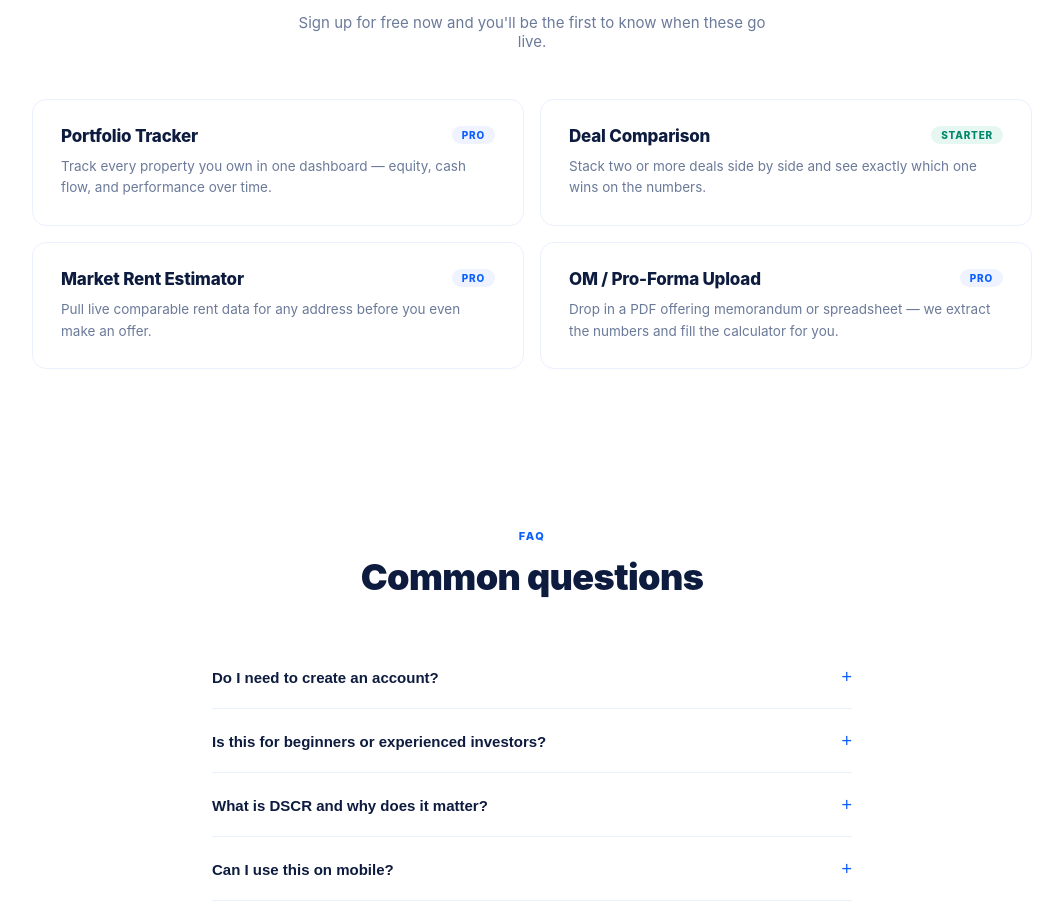
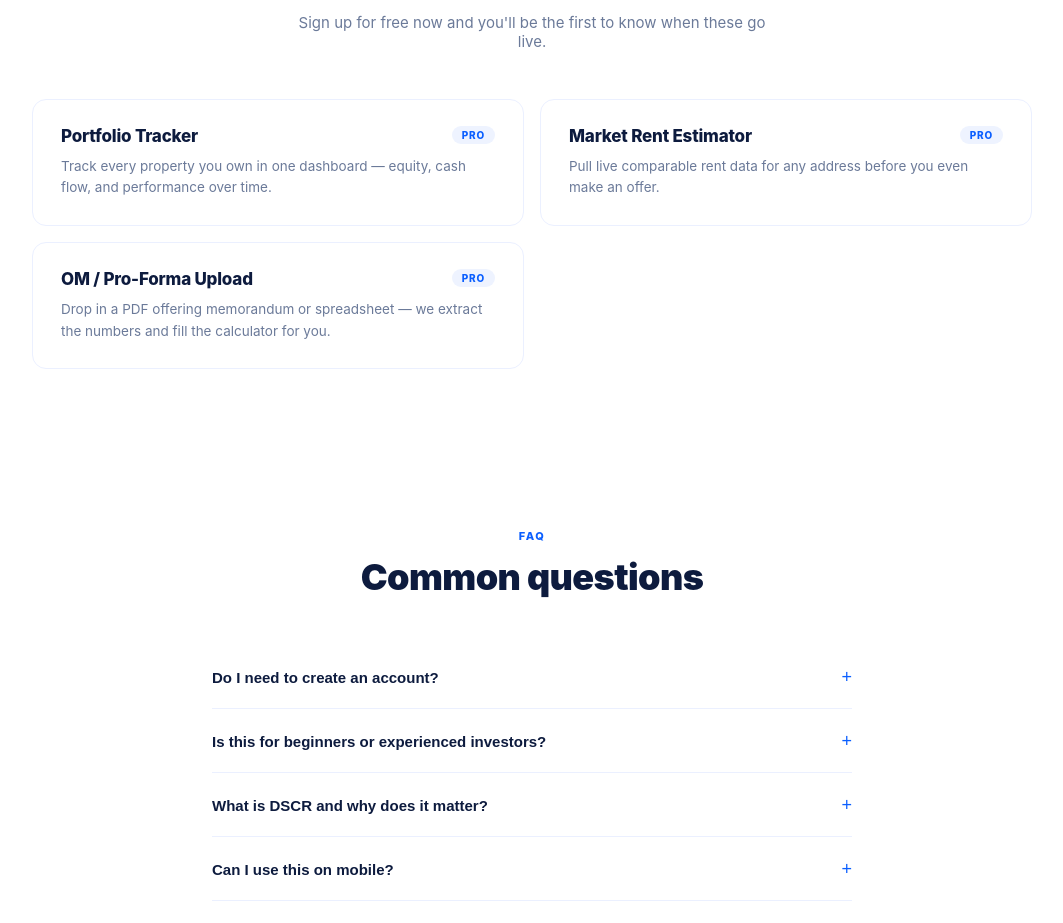
Before and after one commit to zannettidigitalassets-spec/spreadrun, a React (Vite) app: page / in a window 1280 px wide. Shown: the part 3065-3988 px from the top of the page, without its empty margins (108-1171 px from the left). Built offline with nearby package versions, Linux system fonts and the light colour scheme.

Commit message:
Update Landing.jsx

```diff
--- a/src/Landing.jsx
+++ b/src/Landing.jsx
@@ -108,11 +108,6 @@ const COMING_SOON = [
     name: "Portfolio Tracker",
     tier: "Pro",
     desc: "Track every property you own in one dashboard — equity, cash flow, and performance over time.",
-  },
-  {
-    name: "Deal Comparison",
-    tier: "Starter",
-    desc: "Stack two or more deals side by side and see exactly which one wins on the numbers.",
   },
   {
     name: "Market Rent Estimator",
```
